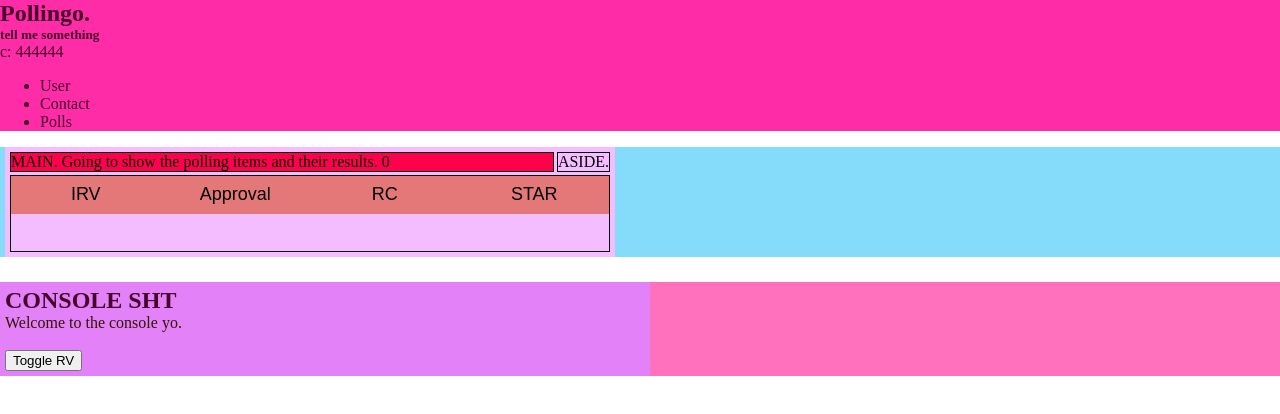
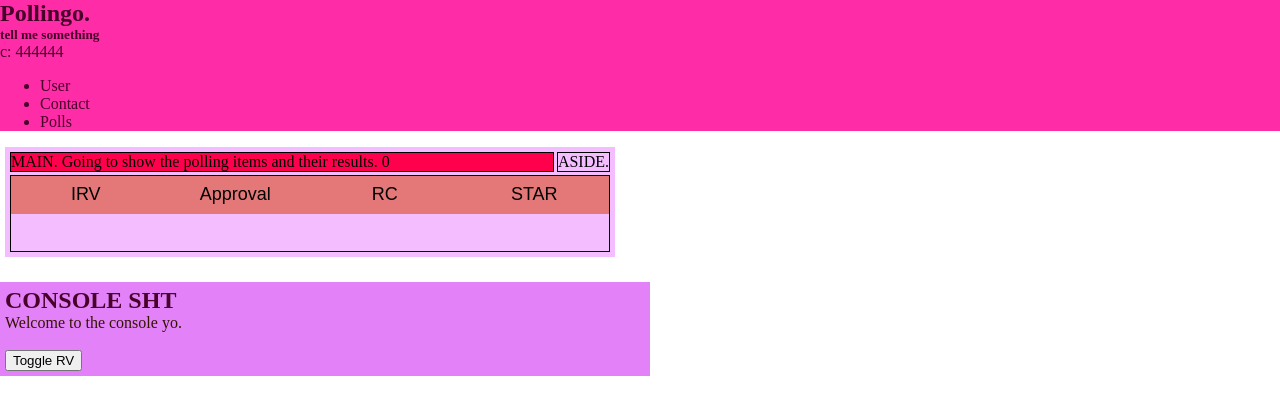
Before and after one commit to el7/Pollingo, a React (Create React App) app in the folder pollingo/: page / in a window 1280 px wide. Shown: the top 414 px of the page. Built offline with nearby package versions, Linux system fonts and the light colour scheme.

Commit message:
nothing much. too tired.

```diff
--- a/pollingo/src/css/main.css
+++ b/pollingo/src/css/main.css
@@ -23,24 +23,19 @@ body {
 @media screen and (min-width: 39.9375em) {
   .layoutOne .grid-main-item-footer {
     grid-area: footer;
-    background-color: #29091a;
   }
 }
 
 .layoutOne .grid-main-item-header {
   grid-area: header;
-  background-color: #ff2ca7;
-  color: #47002a;
 }
 
 .layoutOne .grid-main-item-main {
-  background-color: #84dcfa;
   grid-area: main;
 }
 
 .layoutOne .grid-main-item-footer {
   grid-area: footer;
-  background-color: #ff71bd;
 }
 
 .layoutOne .grid-main-container {
@@ -51,6 +46,8 @@ body {
 }
 
 .header-container {
+  background-color: #ff2ca7;
+  color: #47002a;
   /*
 
   li {
--- a/pollingo/src/scss/4-layout/_layoutOne.scss
+++ b/pollingo/src/scss/4-layout/_layoutOne.scss
@@ -17,7 +17,6 @@
     // -------------------
     .grid-main-item-footer {
       grid-area: footer;
-      background-color: rgb(41, 9, 26);
     }
   }
 
@@ -36,18 +35,16 @@
   //---------------
   .grid-main-item-header {
     grid-area: header;
-    background-color: getColor(header-bg-1);
-    color: getColor(header-text-1);
   }
 
   .grid-main-item-main {
-    background-color: rgb(132, 220, 250);
+    //    background-color: rgb(132, 220, 250);
     grid-area: main;
   }
 
   .grid-main-item-footer {
     grid-area: footer;
-    background-color: rgb(255, 113, 189);
+    //    background-color: rgb(255, 113, 189);
   }
 
   .grid-main-container {
--- a/pollingo/src/scss/4-layout/_siteHeader.scss
+++ b/pollingo/src/scss/4-layout/_siteHeader.scss
@@ -13,6 +13,9 @@
 
   @include screenSizeBp(min-medium) {
   }
+
+  background-color: getColor(header-bg-1);
+  color: getColor(header-text-1);
 
   /*
 
```
Also changed, not shown: 1 other file (tests, documents, lock files or other folders).
